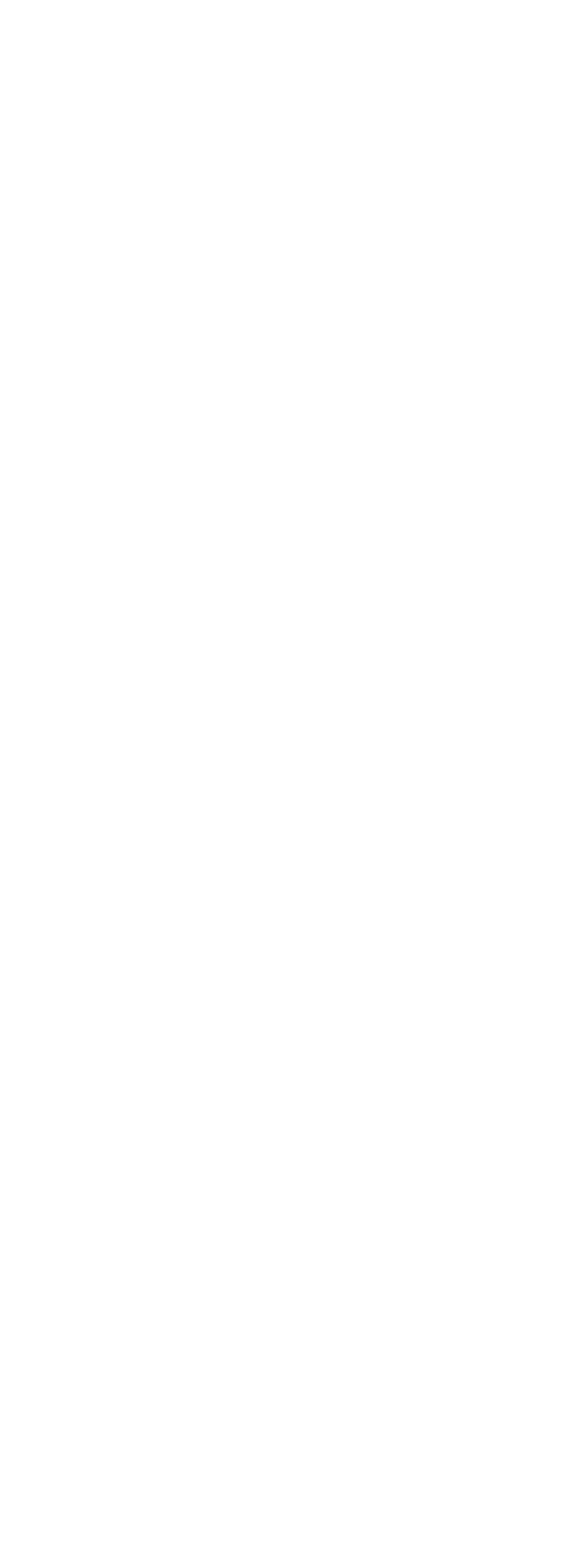
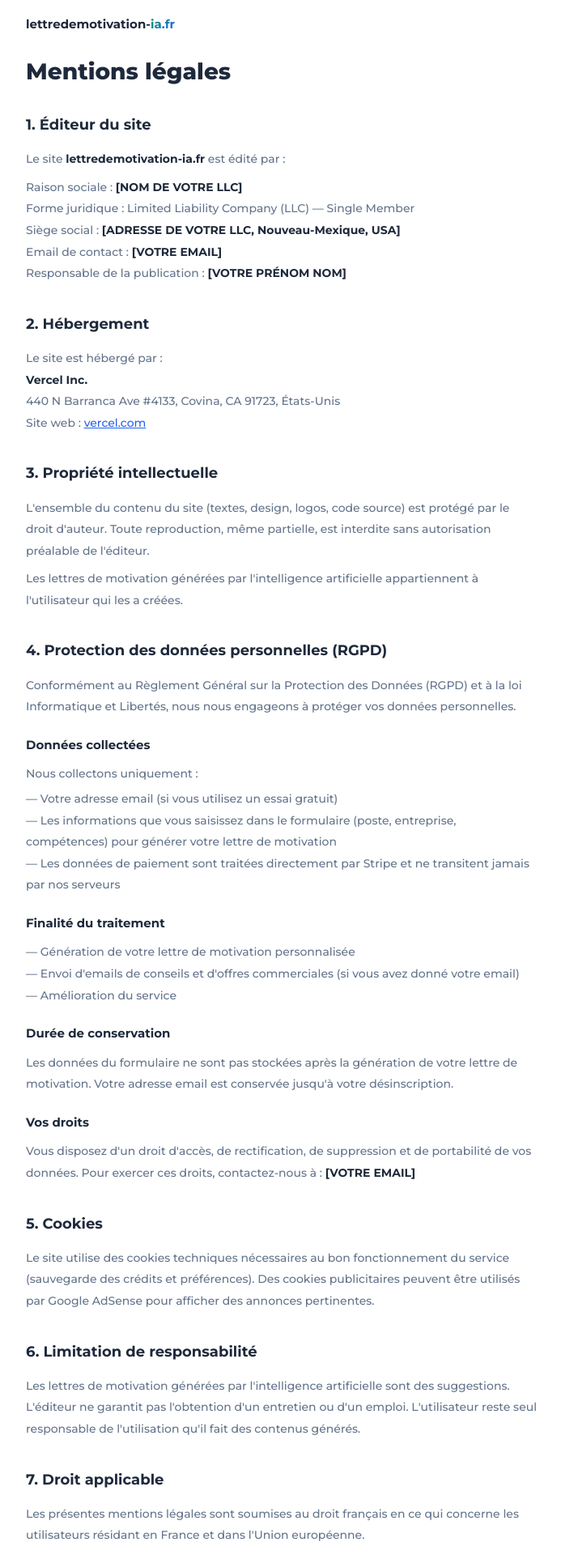
Before and after one commit to MellissaIA/lettredemotivation-ia, a Next.js app: page /mentions-legales in a window 1280 px wide. Before the commit this address had no page. Shown: the part 20-1940 px from the top of the page at 81% size, without its empty margins (292-985 px from the left). Before the commit the page ends 800 px from the top, so only its background shows below. Built offline with nearby package versions, Linux system fonts and the light colour scheme.

Commit message:
Create mentions-legales.js

```diff
--- /dev/null
+++ b/pages/mentions-legales.js
@@ -0,0 +1,83 @@
+import { useState } from "react";
+
+const sans = `'Montserrat', system-ui, sans-serif`;
+const T = { bg: "#ffffff", text: "#1e293b", textMuted: "#64748b", textDim: "#94a3b8", accent: "#059669", blue: "#2563eb", border: "rgba(0,0,0,0.06)" };
+
+export default function MentionsLegales() {
+  return (
+    <div style={{ fontFamily: sans, color: T.text, minHeight: "100vh", background: T.bg }}>
+      <style>{`@import url('https://fonts.googleapis.com/css2?family=Montserrat:wght@400;500;600;700;800&display=swap');*{box-sizing:border-box}`}</style>
+      <div style={{ maxWidth: 680, margin: "0 auto", padding: "40px 24px" }}>
+
+        <a href="/" style={{ fontSize: 15, fontWeight: 700, color: T.text, textDecoration: "none", display: "inline-block", marginBottom: 32 }}>
+          lettredemotivation-<span style={{ background: "linear-gradient(135deg, #059669, #2563eb)", WebkitBackgroundClip: "text", WebkitTextFillColor: "transparent" }}>ia.fr</span>
+        </a>
+
+        <h1 style={{ fontSize: 28, fontWeight: 800, marginBottom: 32, color: T.text }}>Mentions légales</h1>
+
+        <div style={{ fontSize: 14, lineHeight: 1.9, color: T.textMuted, fontWeight: 500 }}>
+
+          <h2 style={{ fontSize: 18, fontWeight: 700, color: T.text, marginTop: 32, marginBottom: 12 }}>1. Éditeur du site</h2>
+          <p>Le site <strong style={{ color: T.text }}>lettredemotivation-ia.fr</strong> est édité par :</p>
+          <p style={{ marginTop: 8 }}>
+            Raison sociale : <strong style={{ color: T.text }}>[NOM DE VOTRE LLC]</strong><br/>
+            Forme juridique : Limited Liability Company (LLC) — Single Member<br/>
+            Siège social : <strong style={{ color: T.text }}>[ADRESSE DE VOTRE LLC, Nouveau-Mexique, USA]</strong><br/>
+            Email de contact : <strong style={{ color: T.text }}>[VOTRE EMAIL]</strong><br/>
+            Responsable de la publication : <strong style={{ color: T.text }}>[VOTRE PRÉNOM NOM]</strong>
+          </p>
+
+          <h2 style={{ fontSize: 18, fontWeight: 700, color: T.text, marginTop: 32, marginBottom: 12 }}>2. Hébergement</h2>
+          <p>
+            Le site est hébergé par :<br/>
+            <strong style={{ color: T.text }}>Vercel Inc.</strong><br/>
+            440 N Barranca Ave #4133, Covina, CA 91723, États-Unis<br/>
+            Site web : <a href="https://vercel.com" target="_blank" rel="noopener noreferrer" style={{ color: T.blue }}>vercel.com</a>
+          </p>
+
+          <h2 style={{ fontSize: 18, fontWeight: 700, color: T.text, marginTop: 32, marginBottom: 12 }}>3. Propriété intellectuelle</h2>
+          <p>L'ensemble du contenu du site (textes, design, logos, code source) est protégé par le droit d'auteur. Toute reproduction, même partielle, est interdite sans autorisation préalable de l'éditeur.</p>
+          <p style={{ marginTop: 8 }}>Les lettres de motivation générées par l'intelligence artificielle appartiennent à l'utilisateur qui les a créées.</p>
+
+          <h2 style={{ fontSize: 18, fontWeight: 700, color: T.text, marginTop: 32, marginBottom: 12 }}>4. Protection des données personnelles (RGPD)</h2>
+          <p>Conformément au Règlement Général sur la Protection des Données (RGPD) et à la loi Informatique et Libertés, nous nous engageons à protéger vos données personnelles.</p>
+
+          <h3 style={{ fontSize: 15, fontWeight: 700, color: T.text, marginTop: 20, marginBottom: 8 }}>Données collectées</h3>
+          <p>Nous collectons uniquement :</p>
+          <p style={{ marginTop: 4 }}>
+            — Votre adresse email (si vous utilisez un essai gratuit)<br/>
+            — Les informations que vous saisissez dans le formulaire (poste, entreprise, compétences) pour générer votre lettre de motivation<br/>
+            — Les données de paiement sont traitées directement par Stripe et ne transitent jamais par nos serveurs
+          </p>
+
+          <h3 style={{ fontSize: 15, fontWeight: 700, color: T.text, marginTop: 20, marginBottom: 8 }}>Finalité du traitement</h3>
+          <p>
+            — Génération de votre lettre de motivation personnalisée<br/>
+            — Envoi d'emails de conseils et d'offres commerciales (si vous avez donné votre email)<br/>
+            — Amélioration du service
+          </p>
+
+          <h3 style={{ fontSize: 15, fontWeight: 700, color: T.text, marginTop: 20, marginBottom: 8 }}>Durée de conservation</h3>
+          <p>Les données du formulaire ne sont pas stockées après la génération de votre lettre de motivation. Votre adresse email est conservée jusqu'à votre désinscription.</p>
+
+          <h3 style={{ fontSize: 15, fontWeight: 700, color: T.text, marginTop: 20, marginBottom: 8 }}>Vos droits</h3>
+          <p>Vous disposez d'un droit d'accès, de rectification, de suppression et de portabilité de vos données. Pour exercer ces droits, contactez-nous à : <strong style={{ color: T.text }}>[VOTRE EMAIL]</strong></p>
+
+          <h2 style={{ fontSize: 18, fontWeight: 700, color: T.text, marginTop: 32, marginBottom: 12 }}>5. Cookies</h2>
+          <p>Le site utilise des cookies techniques nécessaires au bon fonctionnement du service (sauvegarde des crédits et préférences). Des cookies publicitaires peuvent être utilisés par Google AdSense pour afficher des annonces pertinentes.</p>
+
+          <h2 style={{ fontSize: 18, fontWeight: 700, color: T.text, marginTop: 32, marginBottom: 12 }}>6. Limitation de responsabilité</h2>
+          <p>Les lettres de motivation générées par l'intelligence artificielle sont des suggestions. L'éditeur ne garantit pas l'obtention d'un entretien ou d'un emploi. L'utilisateur reste seul responsable de l'utilisation qu'il fait des contenus générés.</p>
+
+          <h2 style={{ fontSize: 18, fontWeight: 700, color: T.text, marginTop: 32, marginBottom: 12 }}>7. Droit applicable</h2>
+          <p>Les présentes mentions légales sont soumises au droit français en ce qui concerne les utilisateurs résidant en France et dans l'Union européenne.</p>
+
+          <div style={{ marginTop: 40, paddingTop: 20, borderTop: `1px solid ${T.border}`, textAlign: "center" }}>
+            <p style={{ fontSize: 12 }}>Dernière mise à jour : mars 2026</p>
+            <a href="/" style={{ color: T.accent, textDecoration: "none", fontSize: 13, fontWeight: 600 }}>← Retour à l'accueil</a>
+          </div>
+        </div>
+      </div>
+    </div>
+  );
+}
```
